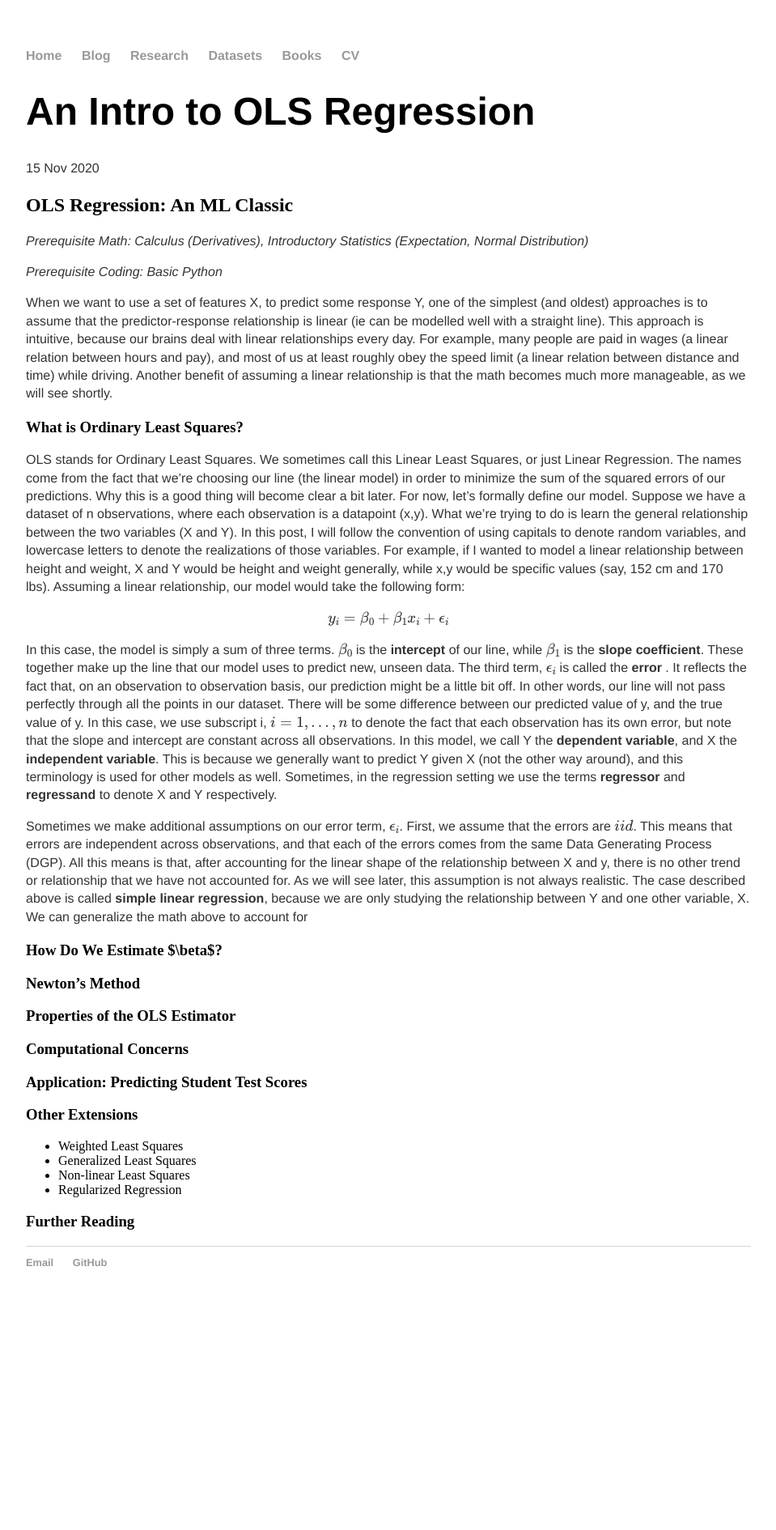
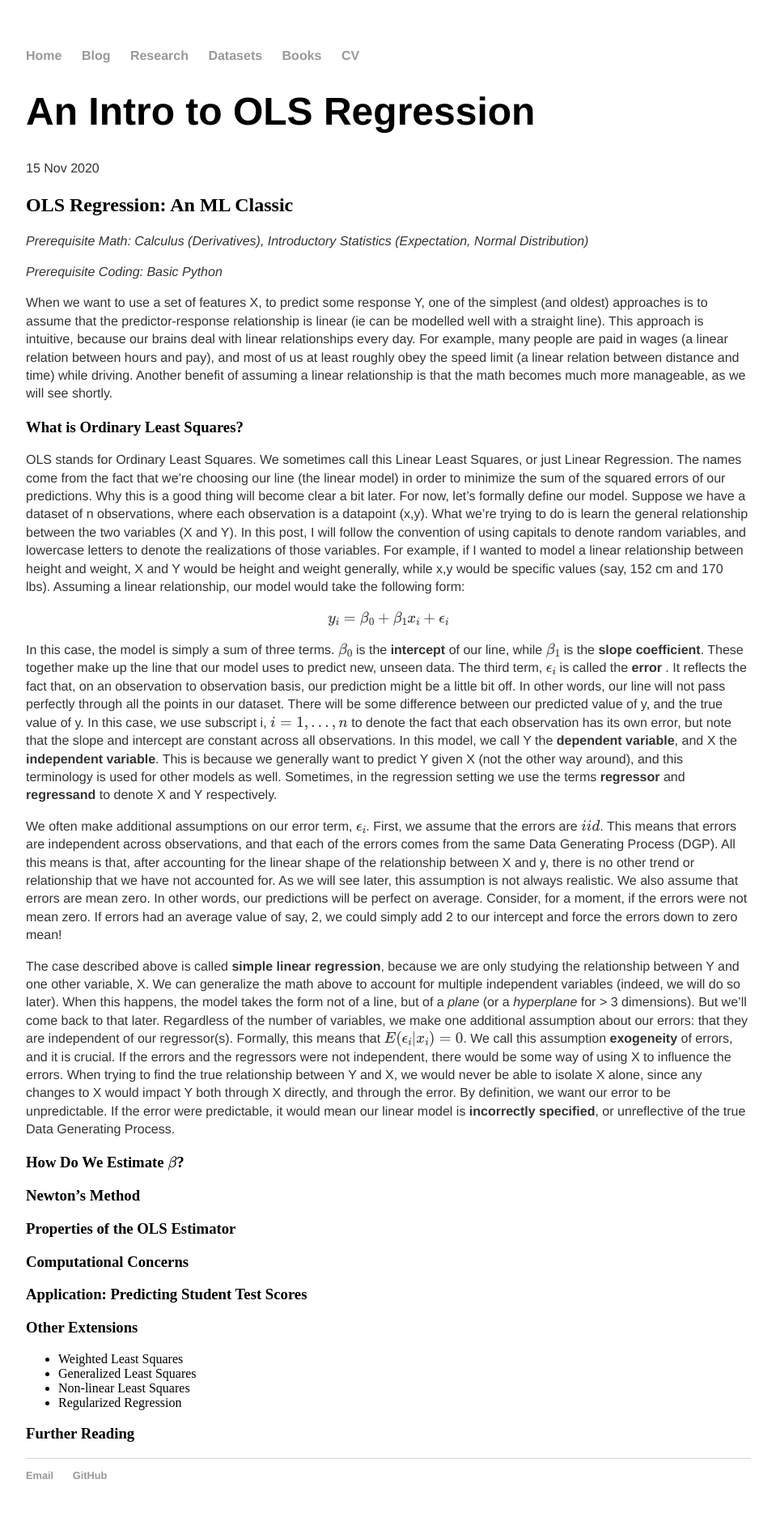
Before and after one commit to 12mre1/12mre1.github.io, a Jekyll site: the page built from _posts/2020-11-15-An-Intro-to-OLS-Regression.md, in a window 1280 px wide. Shown: the whole page at 81% size, without its empty margins (160-1119 px from the left). Built offline with Jekyll 4.4.1, drawn with Linux system fonts in a browser that asks for light colours; formulas are drawn with MathJax 3; before the commit the page ends 1627 px from its top, so only the background shows below that.

Commit message:
update lin reg post

```diff
--- a/_posts/2020-11-15-An-Intro-to-OLS-Regression.md
+++ b/_posts/2020-11-15-An-Intro-to-OLS-Regression.md
@@ -34,19 +34,29 @@ __slope coefficient__. These together make up the line that our model uses to pr
 is called the __error__ . It reflects the fact that, on an observation to observation basis, our prediction might be a little bit off. In
 other words, our line will not pass perfectly through all the points in our dataset. There will be some difference between our predicted
 value of y, and the true value of y. In this case, we use subscript i, \\( i = 1,...,n \\) to denote the fact that each observation
-has its own error, but note that the slope and intercept are constant across all observations. In this model, we call Y the __dependent
-variable__, and X the __independent variable__. This is because we generally want to predict Y given X (not the other way around), and
+has its own error, but note that the slope and intercept are constant across all observations. In this model, we call Y the __dependent variable__,
+and X the __independent variable__. This is because we generally want to predict Y given X (not the other way around), and
 this terminology is used for other models as well. Sometimes, in the regression setting we use the terms __regressor__ and __regressand__
 to denote X and Y respectively.
 
-Sometimes we make additional assumptions on our error term, \\( \epsilon_i \\). First, we assume that the errors are \\( iid \\). This means
+We often make additional assumptions on our error term, \\( \epsilon_i \\). First, we assume that the errors are \\( iid \\). This means
 that errors are independent across observations, and that each of the errors comes from the same Data Generating Process (DGP). All
 this means is that, after accounting for the linear shape of the relationship between X and y, there is no other trend or relationship
-that we have not accounted for. As we will see later, this assumption is not always realistic. The case described above is called
-__simple linear regression__, because we are only studying the relationship between Y and one other variable, X. We can generalize the
-math above to account for
+that we have not accounted for. As we will see later, this assumption is not always realistic. We also assume that errors are mean zero.
+In other words, our predictions will be perfect on average. Consider, for a moment, if the errors were not mean zero. If errors had an
+average value of say, 2, we could simply add 2 to our intercept and force the errors down to zero mean!
 
-### How Do We Estimate $\beta$?
+The case described above is called __simple linear regression__, because we are only studying the relationship between Y and one other
+variable, X. We can generalize the math above to account for multiple independent variables (indeed, we will do so later). When this happens,
+the model takes the form not of a line, but of a _plane_ (or a _hyperplane_ for > 3 dimensions). But we'll come back to that later.
+Regardless of the number of variables, we make one additional assumption about our errors: that they are independent of our regressor(s).
+Formally, this means that \\( E(\epsilon_i|x_i) = 0 \\). We call this assumption __exogeneity__ of errors, and it is crucial. If the
+errors and the regressors were not independent, there would be some way of using X to influence the errors. When trying to find the true
+relationship between Y and X, we would never be able to isolate X alone, since any changes to X would impact Y both through X
+directly, and through the error. By definition, we want our error to be unpredictable. If the error were predictable, it would mean our
+linear model is __incorrectly specified__, or unreflective of the true Data Generating Process.
+
+### How Do We Estimate \\( \beta \\)?
 
 ### Newton's Method
 
```
